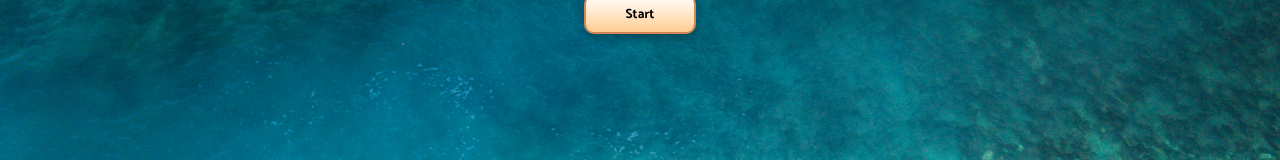
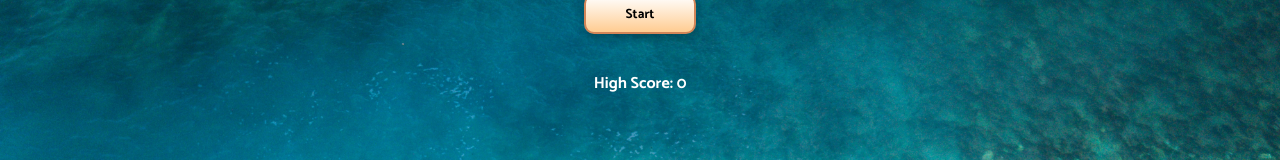
Before and after one commit to GuyLeifer/quiz, a React (Create React App) app in the folder react-quiz/: page / in a window 1280 px wide. Shown: the part 146-306 px from the top of the page. Built offline with nearby package versions, Linux system fonts and the light colour scheme; the HTML template or start-up script is replaced by a standard one.

Commit message:
Update App.tsx

```diff
--- a/react-quiz/src/App.tsx
+++ b/react-quiz/src/App.tsx
@@ -1,4 +1,4 @@
-import React, { useState } from 'react';
+import React, { useState, useEffect } from 'react';
 import { fetchQuizQuestions } from './API';
 //components
 import QuestionCard from './components/QuestionCard';
@@ -24,7 +24,34 @@ function App() {
   const [userAnswers, setUserAnswers] = useState<AnswerObject[]>([]);
   const [score, setScore] = useState(0);
   const [gameOver, setGameOver] = useState(true);
+  const [highScore, setHighScore] = useState("0"); // high score for local storage
+  const [timerSec, setTimerSec] = useState(5);
+  const [showTimer, setShowTimer] = useState(false);
 
+    // useEffect
+  //- check the high score from local storage
+  useEffect(() => {
+    const savedHighScore = localStorage.getItem("quizHighScore");
+    if (savedHighScore) setHighScore(savedHighScore);
+  }, []);
+
+  // const timer = () => {
+  //   let timeRun = 5;
+  //   setShowTimer(true);
+  //   setInterval(() => {
+  //     timeRun--;
+  //     setTimerSec((timerSec) => timerSec - 1);
+  //     console.log("timer: ", timerSec);
+  //     console.log("timeRun: ", timeRun);
+  //     while (timeRun === 0) {
+  //       setGameOver(true);
+  //       setShowTimer(false);
+  //       debugger
+  //       clearInterval();
+  //     }
+
+  //   }, 500);
+  // }
 
   const startTrivia = async () => {
 
@@ -42,10 +69,11 @@ function App() {
     setNumber(0);
     setLoading(false);
 
+    // timer();
+
   };
 
   const checkAnswer = (e: React.MouseEvent<HTMLButtonElement>) => {
-    if (!gameOver) {
 
     //users answer
     const answer = e.currentTarget.value;
@@ -55,6 +83,13 @@ function App() {
 
     // add score if answer is correct
     if (correct) setScore(prev => prev + 1);
+     //sets high score
+     if (score > Number(highScore)) {
+      setHighScore(score.toString())
+      localStorage.setItem("quizHighScore", score.toString())
+    }
+
+    if (!gameOver) {
 
       // save answer in the array for users answers
       const answerObject: AnswerObject = {
@@ -63,12 +98,18 @@ function App() {
         correct,
         correctAnswer: questions[number].correct_answer
       };
+
       setUserAnswers((prev) => [...prev, answerObject]);
     }
   };
 
   const nextQuestion = () => {
-    // move on to the next question if not the last
+       // sets high score
+        if (score > Number(highScore)) {
+          setHighScore(score.toString())
+          localStorage.setItem("quizHighScore", score.toString())
+        }
+    //   move on to the next question if not the last
     const nextQuestion = number + 1;
     if (nextQuestion === TOTAL_QUESTIONS) {
       setGameOver(true);
@@ -82,11 +123,11 @@ function App() {
       <GloabalStyle />
       <Wrapper>
         <h1>React Quiz</h1>
-
         {gameOver || userAnswers.length === TOTAL_QUESTIONS ? (
           <button className="start" onClick={startTrivia}>Start</button>
         ) : null}
-
+        {showTimer && <p>Timer: {timerSec}`S</p>}
+        {highScore ? <p className="highScore">High Score: {highScore}</p> : null}
         {!gameOver ? <p className="score">Score: {score}</p> : null}
         {loading && <p>Loading Questions...</p>}
         {!loading && !gameOver && (
```
Lines whose indentation alone changed are shown as unchanged.
